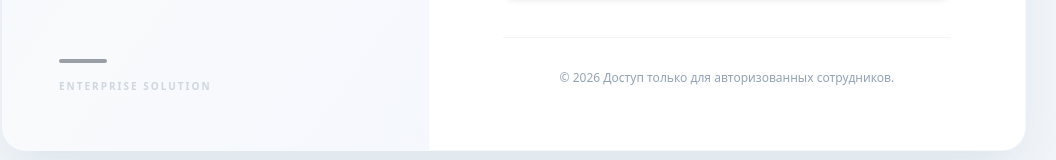
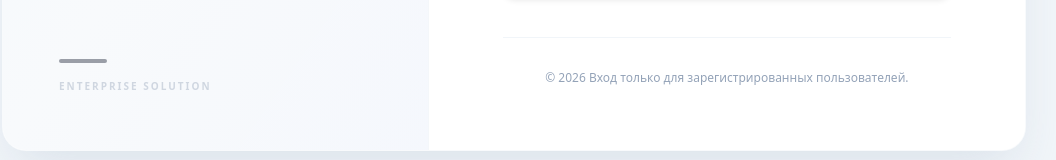
Before and after one commit to lalalazxc1-coder/fot, a React (Vite) app in the folder frontend/: page /login in a window 1280 px wide. Shown: the part 559-719 px from the top of the page, without its empty margins (126-1182 px from the left). Built offline with nearby package versions, Linux system fonts and the light colour scheme; no server answers.

Commit message:
fix logi1n

```diff
--- a/frontend/src/pages/LoginPage.tsx
+++ b/frontend/src/pages/LoginPage.tsx
@@ -260,7 +260,7 @@ export default function LoginPage({ onLogin }: { onLogin: (user: AuthUser, remem
 
                         <div className="mt-10 pt-8 border-t border-slate-100 text-center">
                             <p className="text-xs font-medium text-slate-400">
-                                &copy; {new Date().getFullYear()} Доступ только для авторизованных сотрудников.
+                                &copy; {new Date().getFullYear()} Вход только для зарегистрированных пользователей.
                             </p>
                         </div>
                     </div>
```
